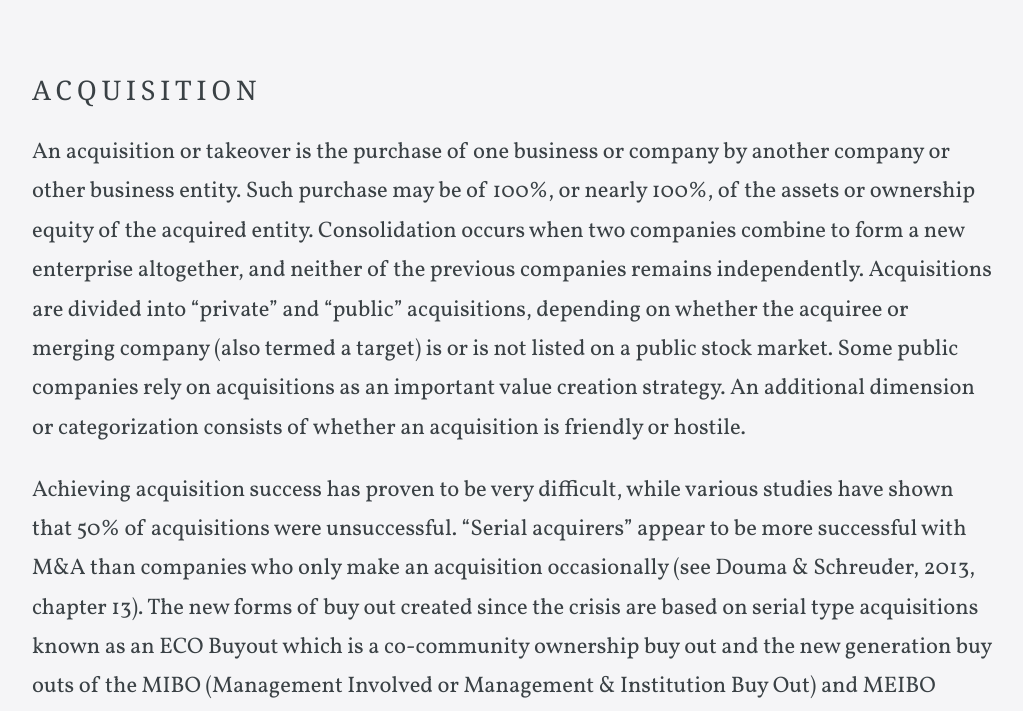
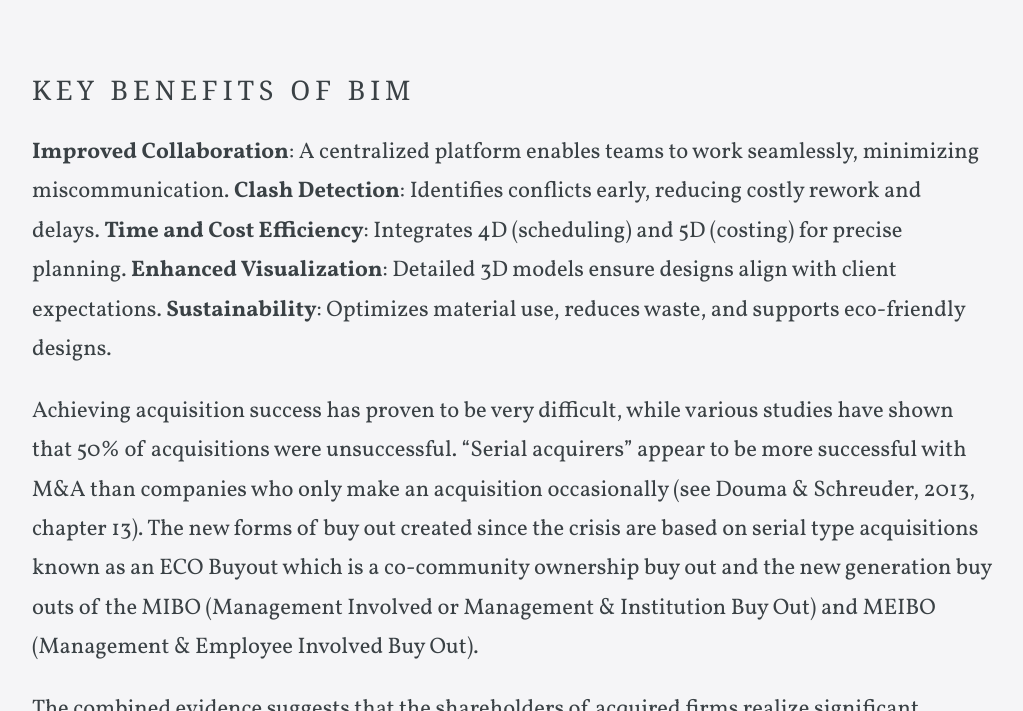
Before and after one commit to R-Madhav/BIMAntiqs.github.io, a Jekyll site: the page built from _posts/2016-08-10-business-mergers.md, in a window 1280 px wide and 900 px high, scrolled down 1176 px, cut to the strip 189-900 px from the top of the window. Shown: the whole strip, without its empty margins (128-1151 px from the left). Built offline with Jekyll 4.4.1, drawn with Linux system fonts in a browser that asks for light colours; some web fonts are replaced.

Commit message:
Update 2016-08-10-business-mergers.md

```diff
--- a/_posts/2016-08-10-business-mergers.md
+++ b/_posts/2016-08-10-business-mergers.md
@@ -16,9 +16,13 @@ BIM is much more than 3D modeling software. It is a comprehensive process that c
 
 ![](https://unsplash.it/960/350?image=617){: width="960" height="350"}
 
-### Acquisition
+### KEY BENEFITS OF BIM
 
-An acquisition or takeover is the purchase of one business or company by another company or other business entity. Such purchase may be of 100%, or nearly 100%, of the assets or ownership equity of the acquired entity. Consolidation occurs when two companies combine to form a new enterprise altogether, and neither of the previous companies remains independently. Acquisitions are divided into "private" and "public" acquisitions, depending on whether the acquiree or merging company (also termed a target) is or is not listed on a public stock market. Some public companies rely on acquisitions as an important value creation strategy. An additional dimension or categorization consists of whether an acquisition is friendly or hostile.
+<strong>Improved Collaboration</strong>: A centralized platform enables teams to work seamlessly, minimizing miscommunication.
+<strong>Clash Detection</strong>: Identifies conflicts early, reducing costly rework and delays.
+<strong>Time and Cost Efficiency</strong>: Integrates 4D (scheduling) and 5D (costing) for precise planning.
+<strong>Enhanced Visualization</strong>: Detailed 3D models ensure designs align with client expectations.
+<strong>Sustainability</strong>: Optimizes material use, reduces waste, and supports eco-friendly designs.
 
 Achieving acquisition success has proven to be very difficult, while various studies have shown that 50% of acquisitions were unsuccessful. "Serial acquirers" appear to be more successful with M&A than companies who only make an acquisition occasionally (see Douma & Schreuder, 2013, chapter 13). The new forms of buy out created since the crisis are based on serial type acquisitions known as an ECO Buyout which is a co-community ownership buy out and the new generation buy outs of the MIBO (Management Involved or Management & Institution Buy Out) and MEIBO (Management & Employee Involved Buy Out).
 
```
